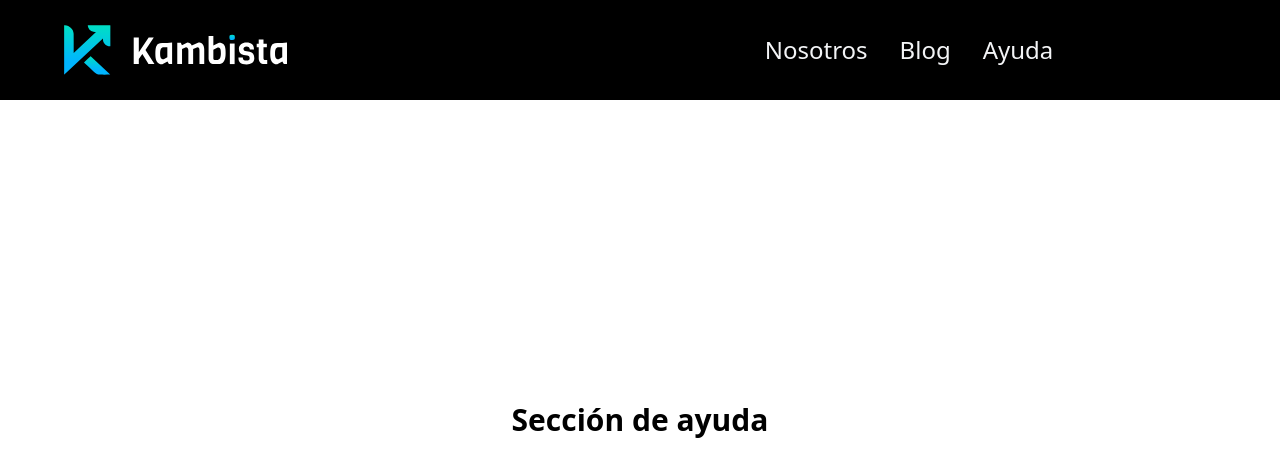
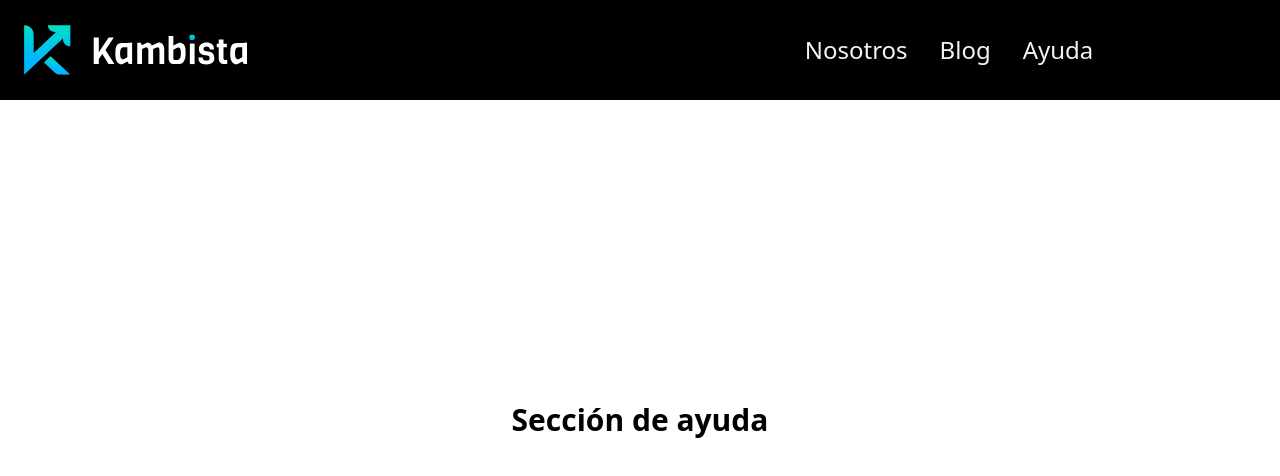
Before and after one commit to marga-zm/cms, a Nuxt app in the folder frontend/: page /ayuda in a window 1280 px wide. Shown: the top 476 px of the page. Built offline with nearby package versions, Linux system fonts and the light colour scheme; a web font is replaced by a local one.

Commit message:
fix size title

```diff
--- a/frontend/src/layouts/components/AppBar.vue
+++ b/frontend/src/layouts/components/AppBar.vue
@@ -1,11 +1,11 @@
 <template>
   <div
-    class="bg-black flex items-center justify-between px-16 text-secondary relative p-6"
+    class="bg-black flex items-center justify-between px-16 text-secondary relative p-4 lg:p-6"
   >
     <img
       src="~/assets/images/logo.svg"
       alt="Kambista logo"
-      class="cursor-pointer w-56"
+      class="cursor-pointer w-48 lg:w-56"
       @click="handleRedirect"
     />
     <div class="lg:hidden">
--- a/frontend/src/pages/blog.vue
+++ b/frontend/src/pages/blog.vue
@@ -1,6 +1,6 @@
 <template>
   <BaseLayout>
-    <div class="px-4">
+    <div v-if="titleHtml" class="px-4">
       <div class="flex justify-evenly items-center">
         <div
           v-html="titleHtml"
@@ -95,7 +95,6 @@ export default defineComponent({
           data: { data },
         } = await $services.customer.getArticles();
         articles.value = data;
-        console.log(articles.value);
       } catch (error) {
         console.log(error);
       }
@@ -131,7 +130,7 @@ export default defineComponent({
       const wraper = document.getElementById("contentWrapper");
       if (wraper) {
         const element = wraper.querySelector("h1");
-        element.style.fontSize = "40px";
+        element.style.fontSize = "36px";
         element.style.textAlign = "center";
       }
     };
```
